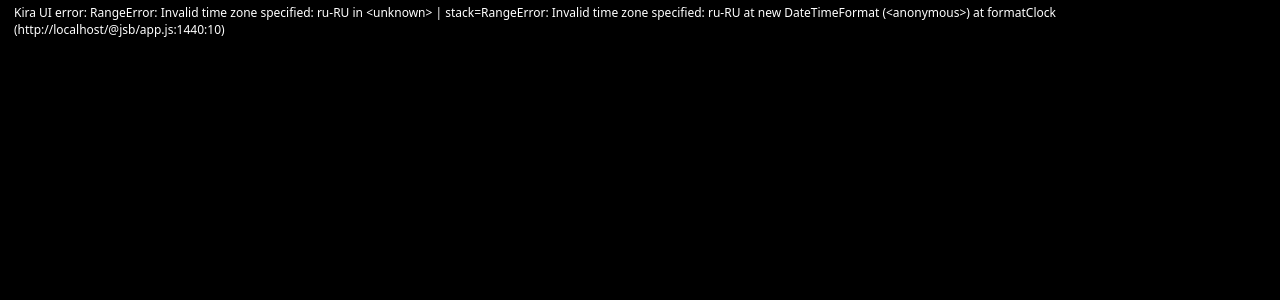
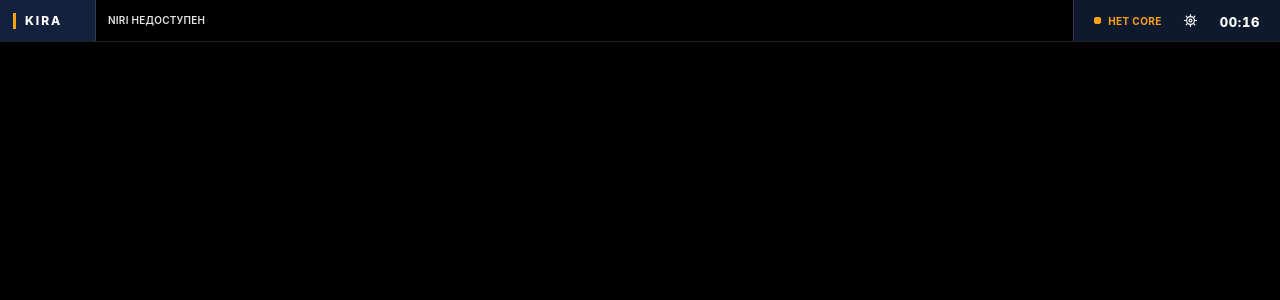
Before and after one commit to iivkis/kira-desktop, a Svelte app in the folder frontend/: page / in a window 1280 px wide. Shown: the top 300 px of the page. Built offline with nearby package versions, Linux system fonts and the light colour scheme.

Commit message:
fix(clock): do not pass a locale where the formatter expects a time zone

```diff
--- a/frontend/src/App.svelte
+++ b/frontend/src/App.svelte
@@ -3,7 +3,6 @@
   import SystemHealth from './lib/components/SystemHealth.svelte';
   import WorkspacePreview from './lib/components/WorkspacePreview.svelte';
   import { formatClock } from './lib/time';
-  import { UI_LOCALE } from './lib/ui-locale';
   import { openLauncher, toggleCalendar, toggleSystemPanel, toggleSettings, request, focusWorkspace, onWorkspaceUpdate, onConfigUpdate, onSystemMetrics, defaultUiConfig, type WorkspaceState, type ConfigState, type SystemMetrics } from './lib/sdk/core';
 
   let now = $state(new Date());
@@ -222,13 +221,13 @@
       type="button"
       class="shrink-0 cursor-pointer rounded-[2px] border-0 bg-transparent px-2 py-2 leading-none text-kira-text transition-colors duration-150 hover:bg-kira-surface hover:text-kira-accent focus-visible:outline-2 focus-visible:outline-kira-accent motion-reduce:transition-none"
       title="Открыть календарь"
-      aria-label={'Открыть календарь, местное время ' + formatClock(now, UI_LOCALE, configState.config.show_seconds)}
+      aria-label={'Открыть календарь, местное время ' + formatClock(now, undefined, configState.config.show_seconds)}
       aria-haspopup="dialog"
       onclick={activateCalendar}
     >
       <time class="whitespace-nowrap text-[13px] font-extrabold tracking-[0.05em] tabular-nums max-[540px]:text-xs"
         datetime={now.toISOString()}>
-        {formatClock(now, UI_LOCALE, configState.config.show_seconds)}
+        {formatClock(now, undefined, configState.config.show_seconds)}
       </time>
     </button>
   </section>
```
